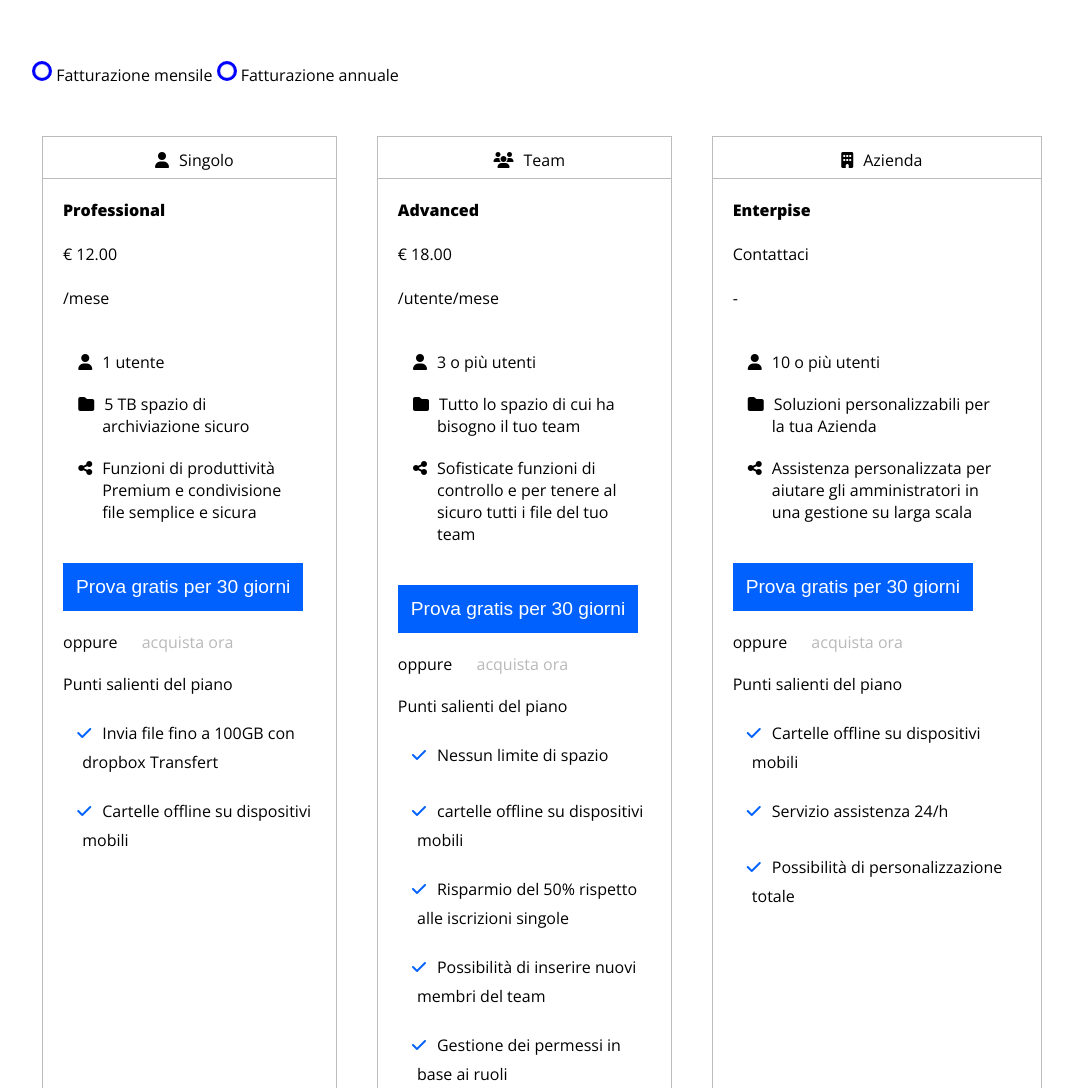
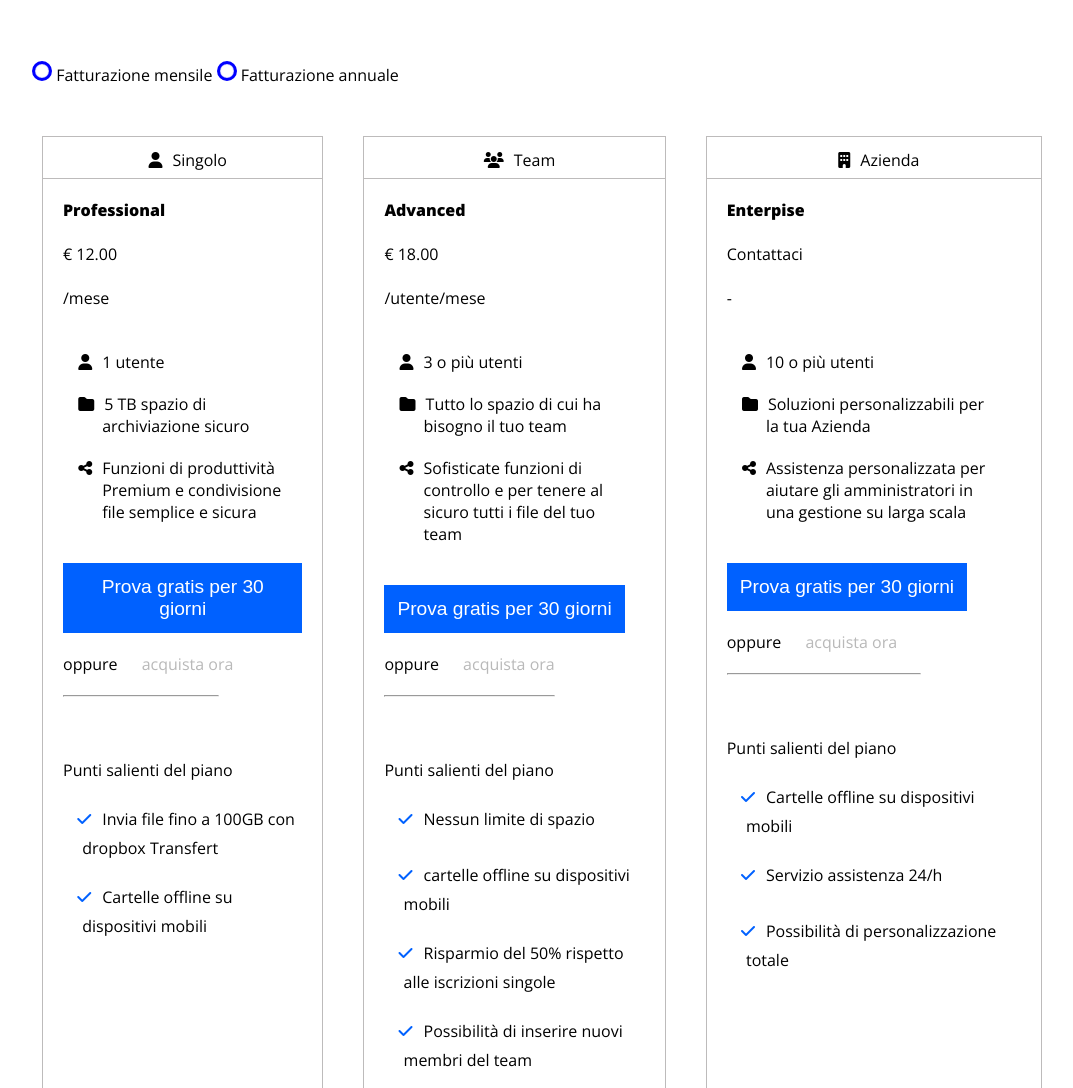
Before and after one commit to vitodepi16/htmlcss-dropbox, a plain HTML site: page index.html in a window 1280 px wide. Shown: the part 1025-2113 px from the top of the page, without its empty margins (98-1171 px from the left). Drawn offline with nearby package versions, Linux system fonts and the light colour scheme.

Commit message:
add sign index css

```diff
--- a/css/style.css
+++ b/css/style.css
@@ -202,7 +202,7 @@ h1{
 .single{
     margin: 20px;
     border: 0.5px solid #bdbbbb;
-    height: 1000px;
+
 }
 .plan-title{
     padding-top: 5px;
@@ -394,8 +394,9 @@ ul li{
 }
 
 .sign{
-    width: 150px;
-    margin-left: 180px;
+    width: 70%;
+    margin-left: 0;
+    color: lightgray;
 }
 select{
     border:none;
--- a/index.html
+++ b/index.html
@@ -98,6 +98,10 @@
                         <button class="blue-button professional">Prova gratis per 30 giorni</button>
                         <span class="pad-20">oppure <a href="">acquista ora</a></span>
                         <br>
+                        <div class="pad-20 p-top sign">
+                            <hr>
+                            <br>
+                        </div>
                         <h4 class="professional">Punti salienti del piano</h4>
                         <ul>
                             <li><i class="fa-solid icon check-blue fa-check"></i>Invia file fino a 100GB con dropbox
@@ -106,8 +110,8 @@
                             </li>
                         </ul>
                     </div>
-                    <div class="team ">
-                        <div class="single  ">
+                    <div class="single ">
+                        <div class="  ">
                             <div class=" plan-title ">
                                 <p><i class="fa-solid icon fa-users"></i>Team</p>
                             </div>
@@ -129,7 +133,10 @@
                             </div>
                             <button class="blue-button professional">Prova gratis per 30 giorni</button>
                             <span class="pad-20">oppure <a href="">acquista ora</a></span>
-
+                            <div class="pad-20 p-top sign">
+                                <hr>
+                                <br>
+                            </div>
                             <h4 class="professional">Punti salienti del piano</h4>
                             <ul>
                                 <li><i class="fa-solid icon check-blue fa-check"></i>Nessun limite di spazio</li>
@@ -144,8 +151,8 @@
                             </ul>
                         </div>
                     </div>
-                    <div class="azienda ">
-                        <div class="single ">
+                    <div class="single ">
+                        <div class=" ">
                             <div class="plan-title ">
                                 <p><i class="fa-solid icon fa-building"></i>Azienda</p>
                             </div>
@@ -168,6 +175,10 @@
                             </div>
                             <button class="blue-button professional">Prova gratis per 30 giorni</button>
                             <span class="pad-20">oppure <a href="">acquista ora</a></span>
+                            <div class="pad-20 p-top sign">
+                                <hr>
+                                <br>
+                            </div>
                             <h4 class="professional">Punti salienti del piano</h4>
                             <ul>
                                 <li><i class="fa-solid icon check-blue fa-check"></i>Cartelle offline su dispositivi
@@ -414,10 +425,7 @@
                 <br>
                 <hr>
             </div>
-            <div class="pad-20 p-top sign">
-                <br>
-                <br>
-            </div>
+
         </section>
         <!-- END FAQ -->
     </main>
@@ -434,6 +442,11 @@
                     <li>Sicurezza</li>
                     <li>funzioni</li>
                 </ul>
+                <div class="pad-20 container-small p-top sign">
+                    <hr>
+                    <br>
+                    <br>
+                </div>
             </div>
             <div class="">
                 <span class="title-foot">Dropbox</span>
@@ -481,9 +494,7 @@
             </div>
         </div>
 
-        <div class="pad-20 p-top sign container-small">
-            <hr>
-        </div>
+
         <div class="container-small">
         <label  for="language"><i class="fa-solid fa-earth-americas"></i></label>
         <select name="language" id="language">
```
